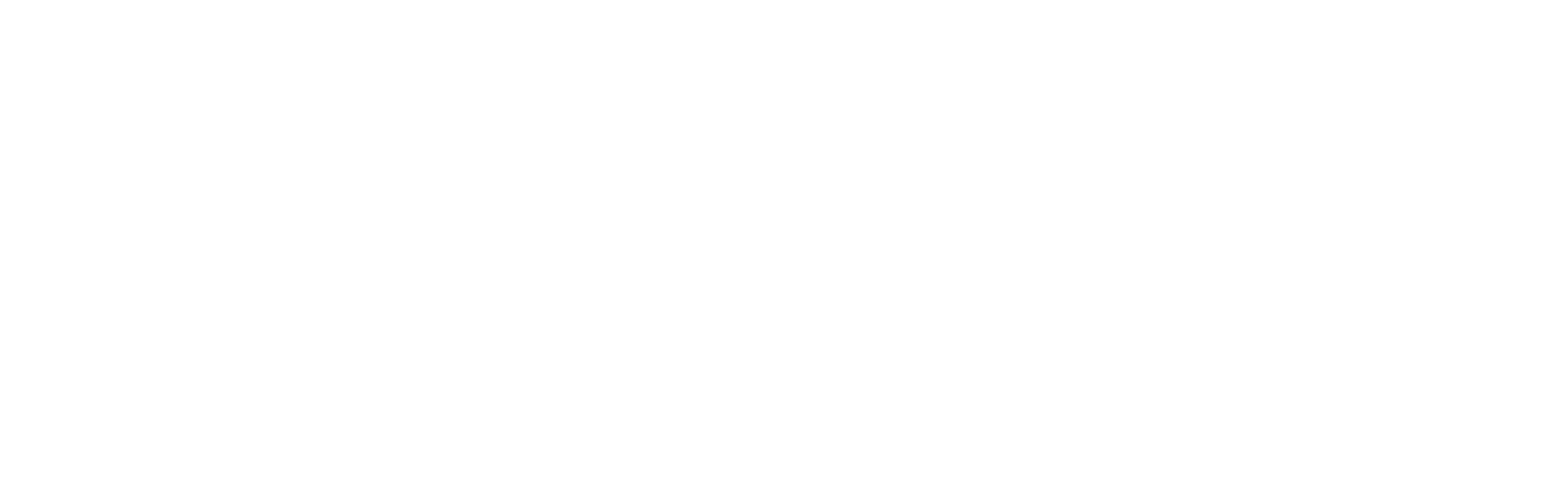
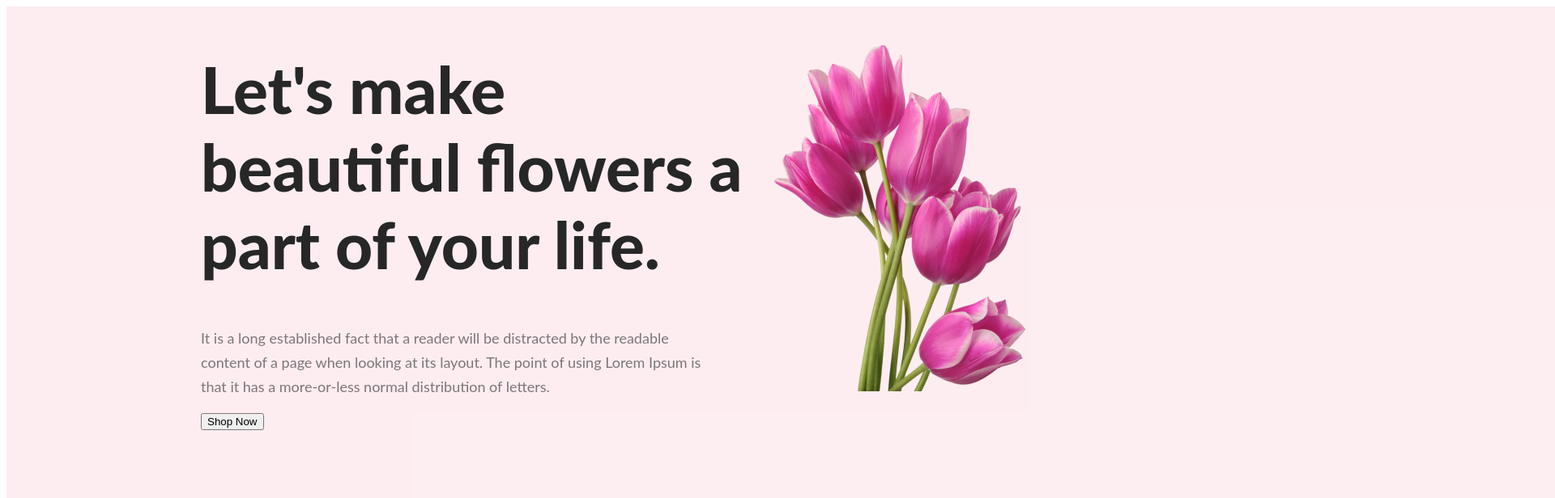
Before and after one commit to Mdmasumsarker/assignment-1, a plain HTML site: page index.html in a window 1280 px wide. Shown: the top 616 px of the page at 81% size, 1920 px wide, since content can reach past the window. Drawn offline with Linux system fonts and the light colour scheme.

Commit message:
commit header

```diff
--- a/index.html
+++ b/index.html
@@ -4,8 +4,28 @@
     <meta charset="UTF-8">
     <meta name="viewport" content="width=device-width, initial-scale=1.0">
     <title>Assignment-1</title>
+    <link rel="stylesheet" href="styles/assign.css">
 </head>
 <body>
+    <header>
+        <div class="banner">
+            <div>
+            <h1 class="banner-title">Let's make beautiful flowers a part of your life.</h1>
+            <p class="banner-description">It is a long established fact that a reader will be distracted by the readable content of a
+                page when looking at its layout. The point of using
+                 Lorem Ipsum is that it has a more-or-less normal distribution of letters.</p>
+                 <button class="btn-primary">Shop Now</button>
+        </div>
+        <img src="Flower Asset/pngwing 6.png" alt="" class="front-pic">
+    </div>
+
+    </header>
+    <main>
+
+    </main>
+    <footer>
+
+    </footer>
 
 </body>
 </html>
--- /dev/null
+++ b/styles/assign.css
@@ -0,0 +1,38 @@
+header {
+    background: #E554731A;
+    margin-bottom: 50px;
+    justify-content: space-between;
+    width: 1920px;
+height: 850px;
+flex-shrink: 0;
+
+}
+
+.banner {
+    display: flex;
+    align-items: center;
+    padding-left: 240px;
+}
+
+.banner-title {
+    width: 708px;
+    color: #272727;
+    font-family: Lato;
+    font-size: 80px;
+    font-style: normal;
+    font-weight: 800;
+    line-height: normal;
+
+}
+
+.banner-description {
+    width: 634px;
+    color: rgba(39, 39, 39, 0.60);
+    font-family: Lato;
+    font-size: 18px;
+    font-style: normal;
+    font-weight: 400;
+    line-height: 30px;
+    /* 166.667% */
+
+}
```
Also changed, not shown: Flower Asset/Flower 01.png (added), Flower Asset/Group 57.png (added), Flower Asset/Group 58.png (added), Flower Asset/Group 59.png (added), Flower Asset/Rectangle 4.png (added), Flower Asset/Rectangle 5.png (added), Flower Asset/Rectangle 6.png (added), Flower Asset/Rectangle 9.png (added), Flower Asset/pngwing 10.png (added), Flower Asset/pngwing 5.png (added), Flower Asset/pngwing 6.png (added), Flower Asset/pngwing 7.png (added), Flower Asset/pngwing 8.png (added).
